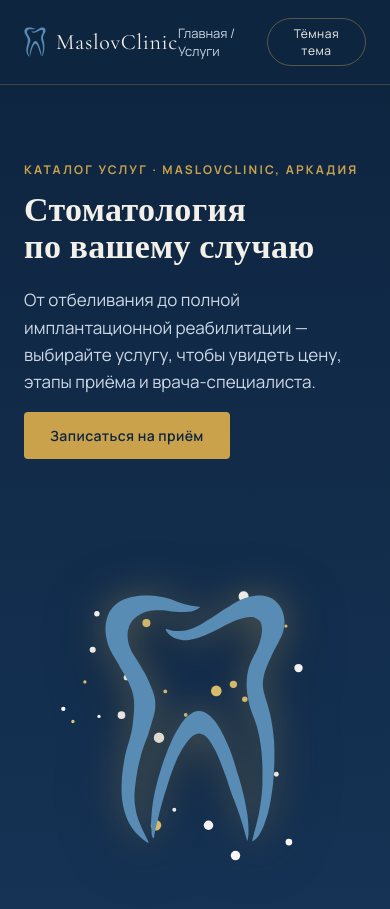
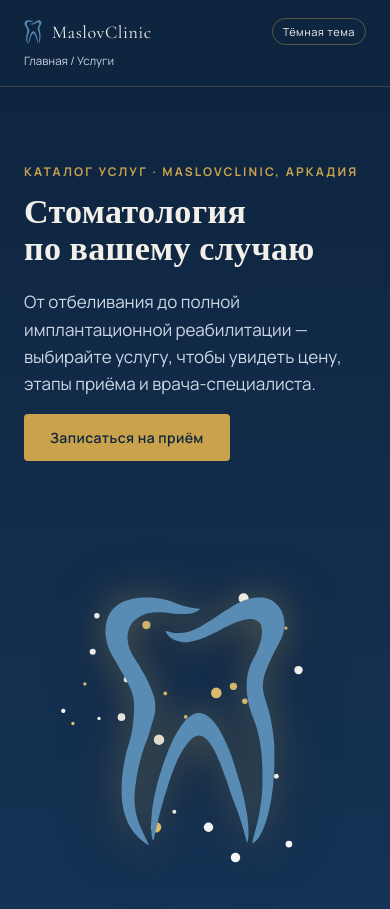
Before and after one commit to adiodua/MaslovClinic, a plain HTML site: page uslugi/index.html in a window 390 px wide. Shown: the top 909 px of the page. Drawn offline with nearby package versions, Linux system fonts and the light colour scheme.

Commit message:
Add files via upload

```diff
--- a/uslugi/index.html
+++ b/uslugi/index.html
@@ -104,6 +104,18 @@
     font-family:'Manrope',sans-serif;
   }
   .theme-toggle:hover{border-color:var(--gold);color:var(--gold);}
+  @media(max-width:600px){
+    header.site .wrap{flex-wrap:wrap;row-gap:8px;}
+    .logo{font-size:18px;}
+    .logo svg{width:18px;height:24px;}
+    nav.crumbs{
+      order:3;width:100%;font-size:11.5px;
+      white-space:nowrap;overflow-x:auto;-webkit-overflow-scrolling:touch;
+      scrollbar-width:none;
+    }
+    nav.crumbs::-webkit-scrollbar{display:none;}
+    .theme-toggle{padding:5px 10px;font-size:11px;}
+  }
   .theme-toggle:focus-visible, a:focus-visible, button:focus-visible, summary:focus-visible{
     outline:2px solid var(--gold); outline-offset:2px;
   }
```
Also changed, not shown: uslugi/brekety.html (+15 -3 lines), uslugi/implantatsiya-zubov.html (+12 -0 lines), uslugi/koronki-i-viniry.html (+12 -0 lines), uslugi/otbelivanie-zubov.html (+12 -0 lines).
